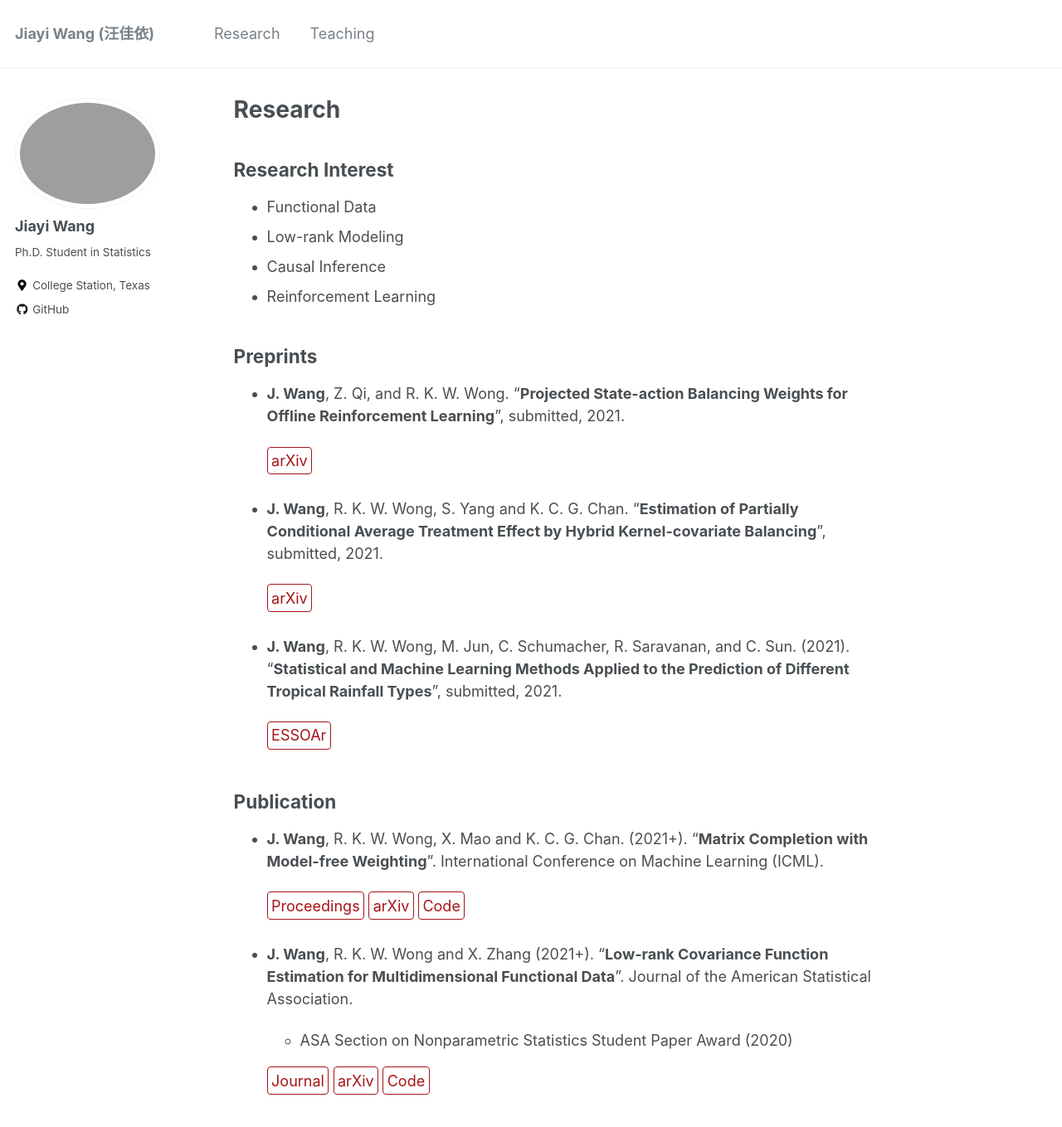
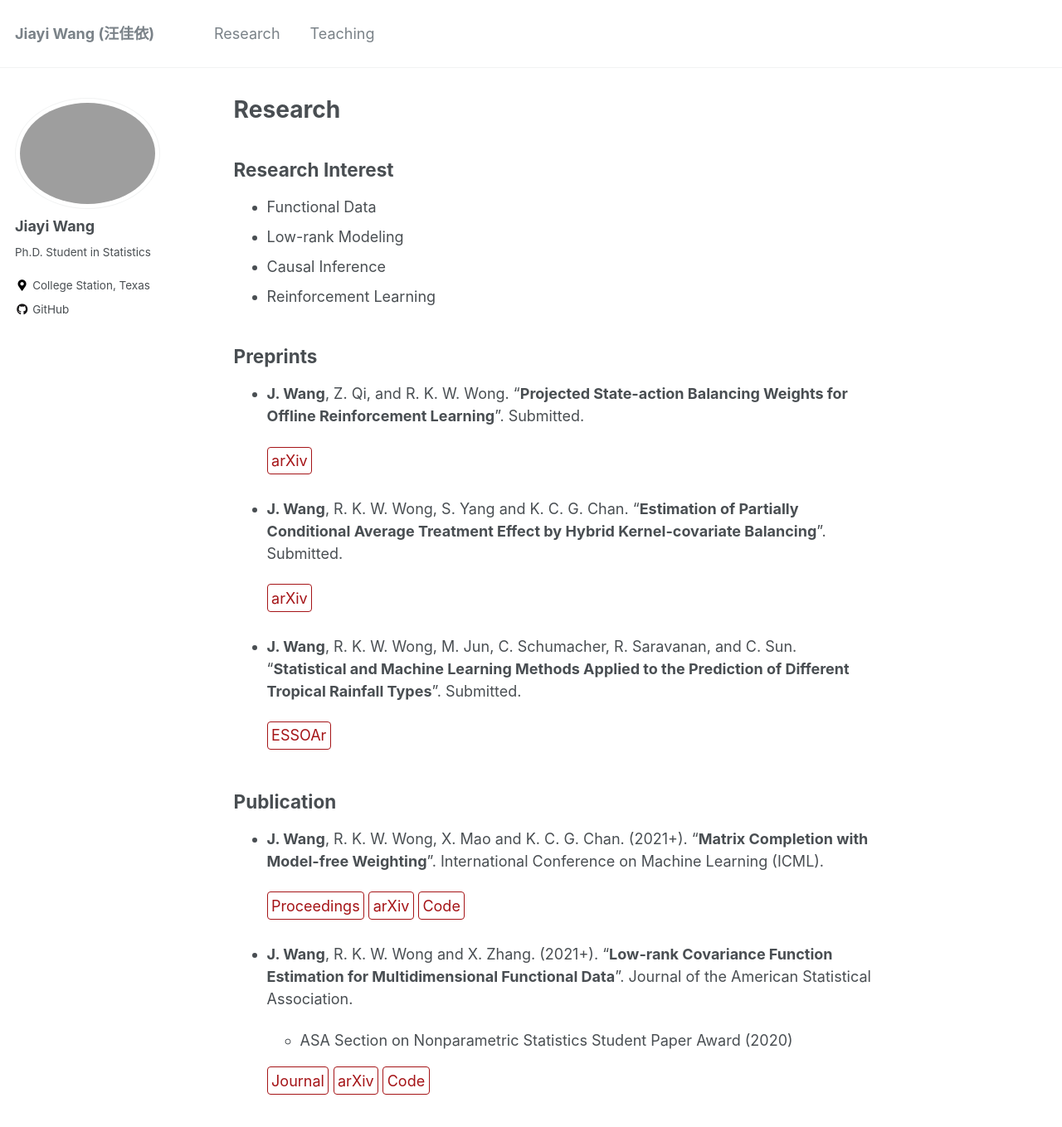
Before and after one commit to jiayiwang1017/jiayiwang1017.github.io, a Jekyll site: the page built from _pages/research.md, in a window 1280 px wide and 1400 px high. Shown: the top 1359 px of the window at 83% size. Built offline with Jekyll 4.4.1, drawn with Linux system fonts in a browser that asks for light colours.

Commit message:
Update research.md

```diff
--- a/_pages/research.md
+++ b/_pages/research.md
@@ -31,18 +31,18 @@ First, I develop new methodologies and theories for statistical problems with fu
 
 ## Preprints
 
-- **J. Wang**, Z. Qi, and R. K. W. Wong.  "**Projected State-action Balancing Weights for Offline Reinforcement Learning**", submitted, 2021.
+- **J. Wang**, Z. Qi, and R. K. W. Wong.  "**Projected State-action Balancing Weights for Offline Reinforcement Learning**". Submitted.
 
   [arXiv](https://arxiv.org/abs/2109.04640){: .btn--research}
 
 
-- **J. Wang**, R. K. W. Wong, S. Yang and K. C. G. Chan.  "**Estimation of Partially Conditional Average Treatment Effect by Hybrid Kernel-covariate Balancing**", submitted, 2021.
+- **J. Wang**, R. K. W. Wong, S. Yang and K. C. G. Chan.  "**Estimation of Partially Conditional Average Treatment Effect by Hybrid Kernel-covariate Balancing**". Submitted.
 
   [arXiv](https://arxiv.org/abs/2103.03437){: .btn--research}
 
 
-- **J. Wang**,  R. K. W. Wong, M. Jun, C. Schumacher, R. Saravanan, and C. Sun. (2021).
-		"**Statistical and Machine Learning Methods Applied to the Prediction of Different Tropical Rainfall Types**", submitted, 2021.
+- **J. Wang**,  R. K. W. Wong, M. Jun, C. Schumacher, R. Saravanan, and C. Sun.
+		"**Statistical and Machine Learning Methods Applied to the Prediction of Different Tropical Rainfall Types**". Submitted.
 
   [ESSOAr](https://www.essoar.org/doi/abs/10.1002/essoar.10507122.1){: .btn--research}
 
@@ -57,7 +57,7 @@ First, I develop new methodologies and theories for statistical problems with fu
   [Proceedings](http://proceedings.mlr.press/v139/wang21x/wang21x.pdf){: .btn--research} [arXiv](https://arxiv.org/abs/2106.05850){: .btn--research}  [Code](https://github.com/jiayiwang1017/MC-weighting-code){: .btn--research}
 
 
-- **J. Wang**, R. K. W. Wong and X. Zhang (2021+). "**Low-rank Covariance Function Estimation for Multidimensional Functional Data**". Journal of the American Statistical Association.
+- **J. Wang**, R. K. W. Wong and X. Zhang. (2021+). "**Low-rank Covariance Function Estimation for Multidimensional Functional Data**". Journal of the American Statistical Association.
   - ASA Section on Nonparametric Statistics Student Paper Award (2020)
 
   [Journal](https://www.tandfonline.com/doi/full/10.1080/01621459.2020.1820344){: .btn--research} [arXiv](https://arxiv.org/abs/2008.12919){: .btn--research}  [Code](https://github.com/jiayiwang1017/mfdacov-code){: .btn--research}
```
